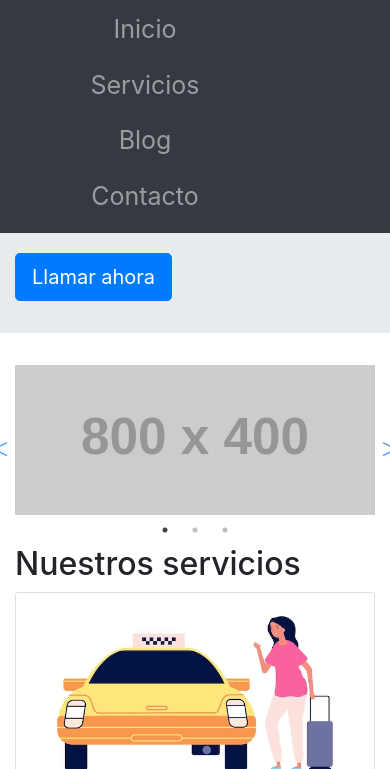
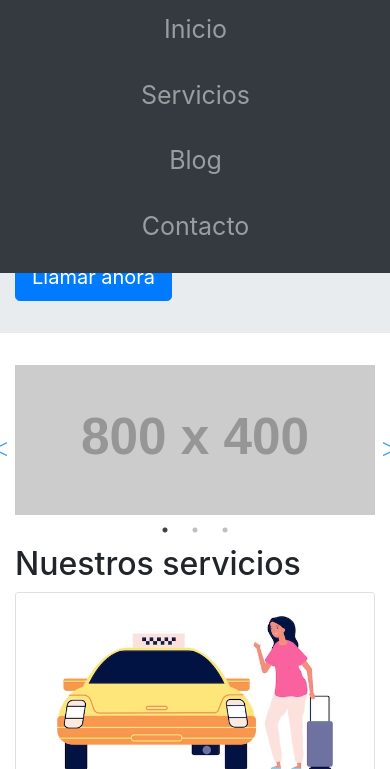
Before and after one commit to RPManea/taxitierz, a plain HTML site: page index.html in a window 390 px wide. Both pictures are taken after a click on the button 346 px from the left and 43 px from the top of the page. Shown: the part 75-844 px from the top of the page. Drawn offline with nearby package versions, Linux system fonts and the light colour scheme; placeholder pictures from the web are drawn by us; some icons are missing.

Commit message:
center links in phone screen

```diff
--- a/index.css
+++ b/index.css
@@ -29,3 +29,15 @@
     font-size: 29px;
     border-bottom: 3px solid #fff;
 }
+
+@media (max-width: 576px) {
+    .navbar-nav {
+      display: flex;
+      flex-direction: column;
+      align-items: center;
+    }
+    .navbar-nav li {
+      margin-bottom: 10px;
+      margin-left: 75px;
+    }
+  }
```
